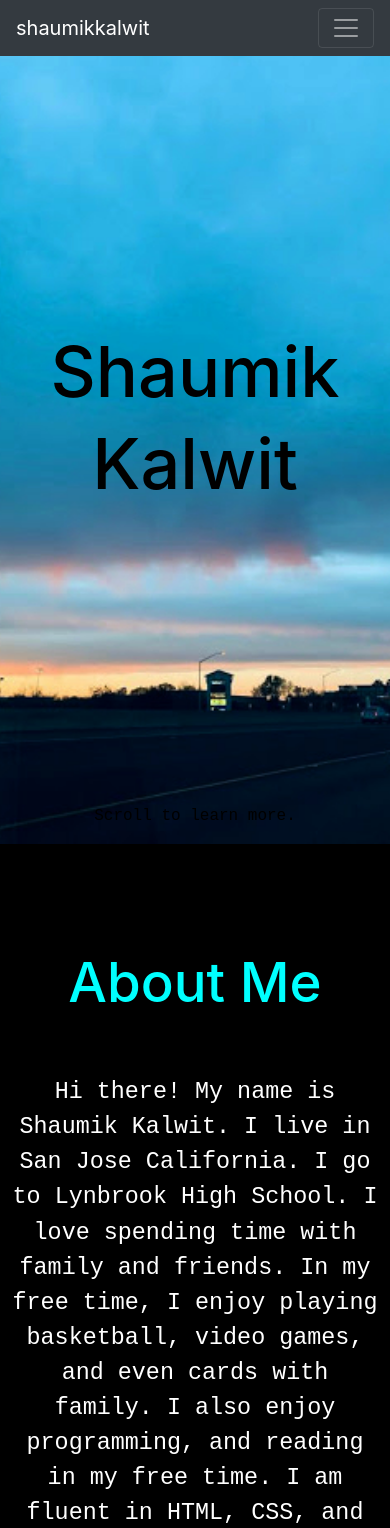
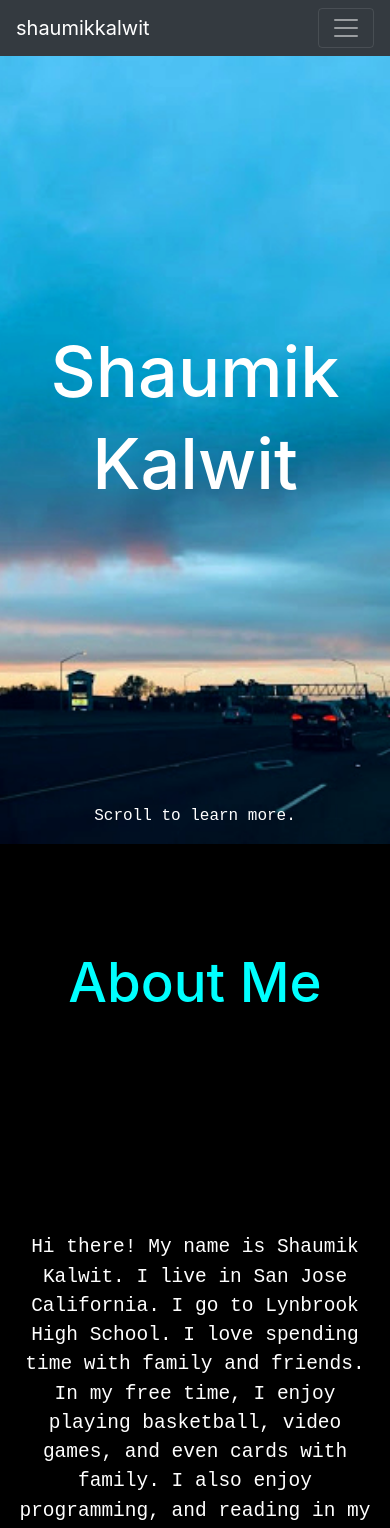
Before and after one commit to shaumikkalwit/shaumikkalwit.github.io, a React (Create React App) app in the folder frontend/: page / in a window 390 px wide. Shown: the top 1528 px of the page. Built offline with nearby package versions, Linux system fonts and the light colour scheme.

Commit message:
fixed font size of about text on mobile

```diff
--- a/frontend/src/components/AboutText.js
+++ b/frontend/src/components/AboutText.js
@@ -12,7 +12,7 @@ const AboutText = styled.p`
 
 	color: white;
 
-	font-size: 6vw;
+	font-size: 5vw;
 
 	padding-right: 10px;
 	padding-left: 10px;
--- a/frontend/src/components/HomeTitle.js
+++ b/frontend/src/components/HomeTitle.js
@@ -8,7 +8,7 @@ const HomeTitle = styled.h1`
 		font-size: 6vw;
 	}
 
-	color: black;
+	color: white;
 
 	font-size: 18vw;
 
--- a/frontend/src/components/LandingPage.js
+++ b/frontend/src/components/LandingPage.js
@@ -4,11 +4,16 @@ import Background from "../images/background1.jpg";
 
 const Container = styled.div`
 
+	@media (min-width: 992px) {
+
+		background-position: 50% 69%;
+	}
+
  	background-image: url(${Background});
   	background-repeat: no-repeat;
   	background-attachment: fixed;
   	background-size: cover;
-  	background-position: 43% 50%;
+  	background-position: 100% 50%;
 
 	width: 100vw;
 	height: 100vh;
--- a/frontend/src/components/Scroll.js
+++ b/frontend/src/components/Scroll.js
@@ -6,7 +6,7 @@ const Scroll = styled.p`
 	position: absolute;
 	bottom: 0;
 
-	color: black;
+	color: white;
 
 	font-family: "Courier New", Courier, monospace;
 
```
